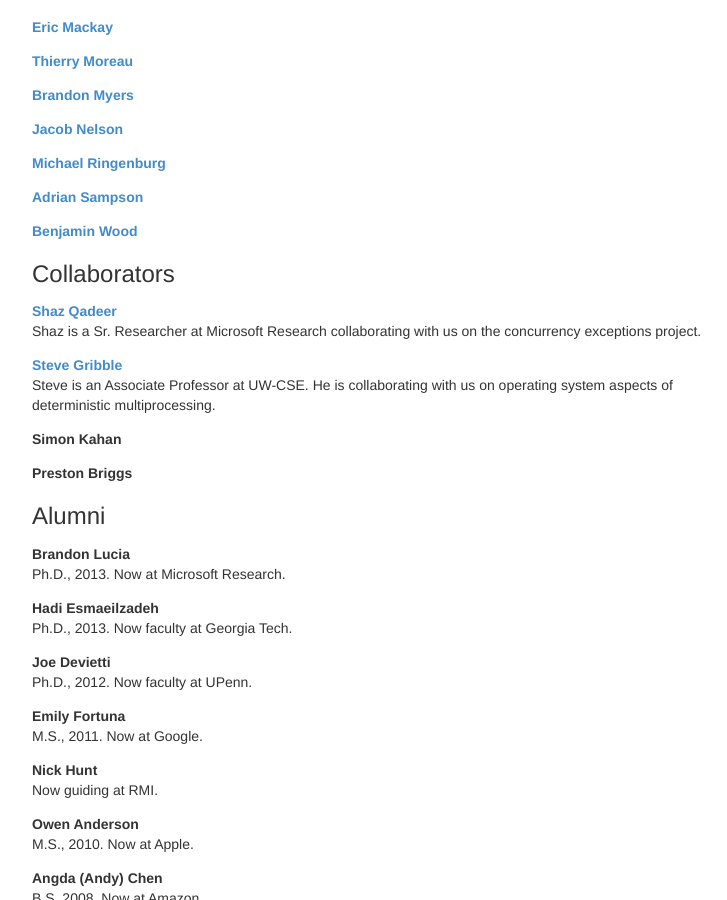
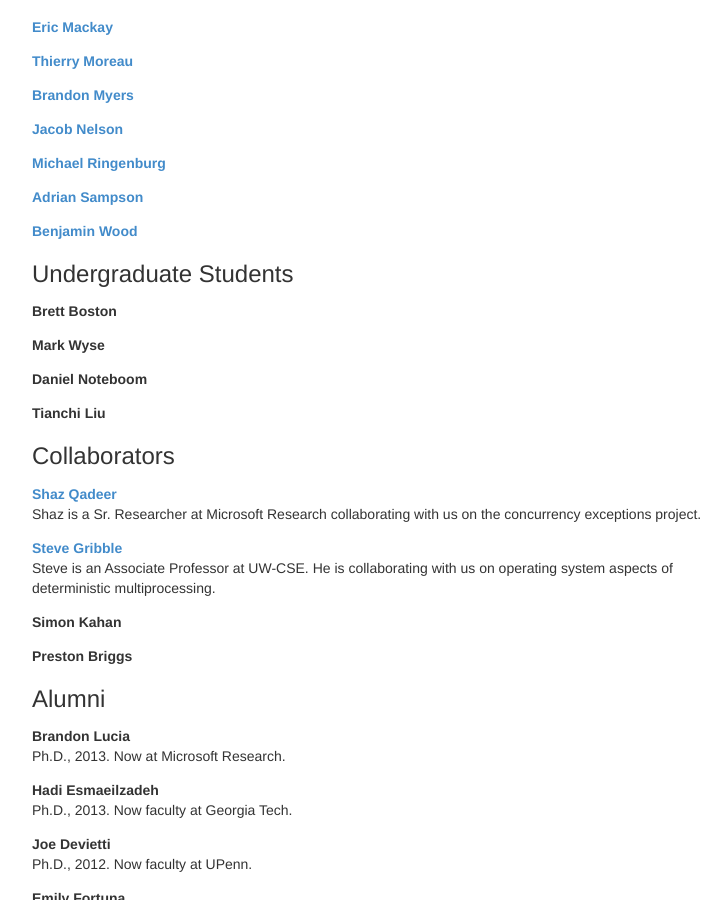
Before and after one commit to uwsampa/sampa-public, a Jekyll site: the page built from people.html, in a window 1280 px wide and 900 px high, scrolled down 1295 px. Shown: the whole window, without its empty margins (258-985 px from the left). Built offline with Jekyll 4.4.1, drawn with Linux system fonts in a browser that asks for light colours; Markdown is read by kramdown in place of the engine named in the settings.

Commit message:
add ugrad section & some ugrads

```diff
--- a/_config.yml
+++ b/_config.yml
@@ -20,6 +20,7 @@ roles:
     - {key: staff, name: Staff}
     - {key: postdoc, name: Researchers}
     - {key: grad, name: Graduate Students}
+    - {key: ugrad, name: Undergraduate Students}
     - {key: collab, name: Collaborators}
     - {key: alum, name: Alumni}
 
--- a/_data/people.yml
+++ b/_data/people.yml
@@ -138,6 +138,19 @@ kristian:
     role: alum
     bio: "B.S. Now at Clean Power Research."
 
+bboston:
+    display_name: Brett Boston
+    role: ugrad
+mwyse:
+    display_name: Mark Wyse
+    role: ugrad
+djnoboom:
+    display_name: Daniel Noteboom
+    role: ugrad
+tliu24:
+    display_name: Tianchi Liu
+    role: ugrad
+
 shaz:
     display_name: Shaz Qadeer
     webpage: http://research.microsoft.com/en-us/people/qadeer/
```
